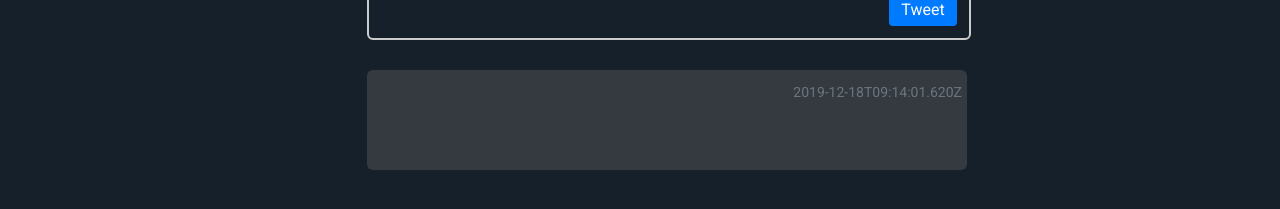
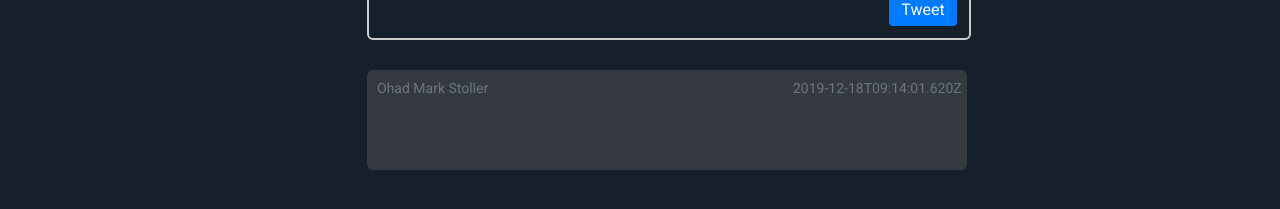
Before and after one commit to Itc-bootcamp-2019/micro-blogging-front-end-ohadstoller, a React (Create React App) app: page / in a window 1280 px wide. Both pictures are taken after a click on the button "Tweet". Shown: the part 245-454 px from the top of the page. Built offline with nearby package versions, Linux system fonts and the light colour scheme; no server answers.

Commit message:
connected to API, using post with axios

```diff
--- a/package.json
+++ b/package.json
@@ -6,6 +6,7 @@
     "@testing-library/jest-dom": "^4.2.4",
     "@testing-library/react": "^9.4.0",
     "@testing-library/user-event": "^7.1.2",
+    "axios": "^0.19.0",
     "react": "^16.12.0",
     "react-dom": "^16.12.0",
     "react-scripts": "3.3.0"
--- a/src/App.css
+++ b/src/App.css
@@ -106,6 +106,7 @@ body {
   width: 169px;
   height: 16px;
   margin-right: 5px;
+  margin-top: 10px;
   float: right;
   display: inline;
   font-family: Roboto;
@@ -113,11 +114,37 @@ body {
   font-weight: normal;
   font-size: 14px;
   line-height: 16px;
-  /* display: flex; */
+  display: flex;
 
   align-items: center;
   text-align: right;
   color: #6C757D;
+}
+
+.user-name {
+  position: absolute;
+  width: 169px;
+  height: 16px;
+  margin-left: 10px;
+  margin-top: 10px;
+  /* float: left; */
+  display: inline;
+  font-family: Roboto;
+  font-style: normal;
+  font-weight: normal;
+  font-size: 14px;
+  line-height: 16px;
+  display: flex;
+
+  align-items: center;
+  text-align: right;
+  color: #6C757D;
+}
+
+.text-area {
+  margin-left: 10px;
+  top: 48px;
+  position: absolute;
 }
 
 .tweet-button {
@@ -165,10 +192,6 @@ cursor: pointer;
   position: relative;
   width: 600px;
   height: 100px;
-
-
-
-
   background: #343A40;
   border-radius: 6px;
   /* border: 1px solid white; */
--- a/src/App.js
+++ b/src/App.js
@@ -3,6 +3,7 @@ import './App.css';
 import CreateTweet from './comp/CreateTweet';
 import MyAppContext from "./context/MyAppContext";
 import TweetList from './comp/TweetList';
+import { postTweetOnline } from "../src/lib/api";
 
 
 class App extends React.Component {
@@ -10,35 +11,32 @@ class App extends React.Component {
     super(props);
     this.state = {
       tweets: [],
-      addTweet: this.handleOnSubmit.bind(this)
+      addTweet: this.handleOnSubmit.bind(this),
+      loading: true
 
     };
   };
   handleOnSubmit(tweet) {
-    // let newDate = new Date();
-    // tweetObj = {
-    //   content: tweet,
-    //   date: newDate,
-    //   userName: "Ohad Stoller"
-    // }
     const { tweets } = this.state;
     this.setState({ tweets: [tweet, ...tweets] });
 
+    postTweetOnline(tweet).then(response => {
+      const tweet = response;
+      this.setState({ tweet: tweet, loading: false });
+
+    });
   };
 
-  componentDidMount() {
-    // update to if statement at the end
-    localStorage.getItem('tweets') && this.setState({
-      tweets: JSON.parse(localStorage.getItem('tweets'))
-    })
-  };
+  // Commented below: for local storage
+  // componentDidMount() {
+  //   localStorage.getItem('tweets') && this.setState({
+  //     tweets: JSON.parse(localStorage.getItem('tweets'))
+  //   })
+  // };
 
-  componentWillUpdate(nextProps, nextStage) {
-    localStorage.setItem('tweets', JSON.stringify(nextStage.tweets));
-  };
-
-
-
+  // componentWillUpdate(nextProps, nextStage) {
+  //   localStorage.setItem('tweets', JSON.stringify(nextStage.tweets));
+  // };
 
 
 
--- a/src/comp/CreateTweet.js
+++ b/src/comp/CreateTweet.js
@@ -6,6 +6,7 @@ class CreateTweet extends React.Component {
     super(props);
     this.state = {
       tweet: ''
+
     };
   }
 
@@ -29,7 +30,10 @@ class CreateTweet extends React.Component {
 
 
             <button className="tweet-button shadow"
-              onClick={() => addTweet({ content: tweet, userName: 'asdf', date:  new Date().toISOString() })}>Tweet
+              onClick={() => addTweet({
+                content: tweet, userName: 'Ohad Mark Stoller',
+                date: new Date().toISOString(),
+              })}>Tweet
             </button>
           </div>
         )}
--- a/src/comp/TweetList.js
+++ b/src/comp/TweetList.js
@@ -11,9 +11,13 @@ const TweetList = props => {
         <div >
           {tweets.map(tweet => (
             <div className="tweet-box" key={tweet.date}>
-              {tweet.content}
+
               <p className="post-date"> {tweet.date}
               </p>
+              <p className="user-name"> {tweet.userName} </p>
+              <div className="text-area">
+              {tweet.content}
+              </div>
             </div>
           ))}
         </div>
--- /dev/null
+++ b/src/lib/api.js
@@ -0,0 +1,9 @@
+import axios from 'axios';
+
+export function postTweetOnline(tweet) {
+
+    return axios.post("https://itc-bootcamp-19-dot-charcha-dev.appspot.com/tweet", {"tweet": {
+        content: tweet.content, userName: tweet.userName,
+        date: new Date().toISOString(),
+      }});
+}
```
Also changed, not shown: 1 other file (tests, documents, lock files or other folders).
